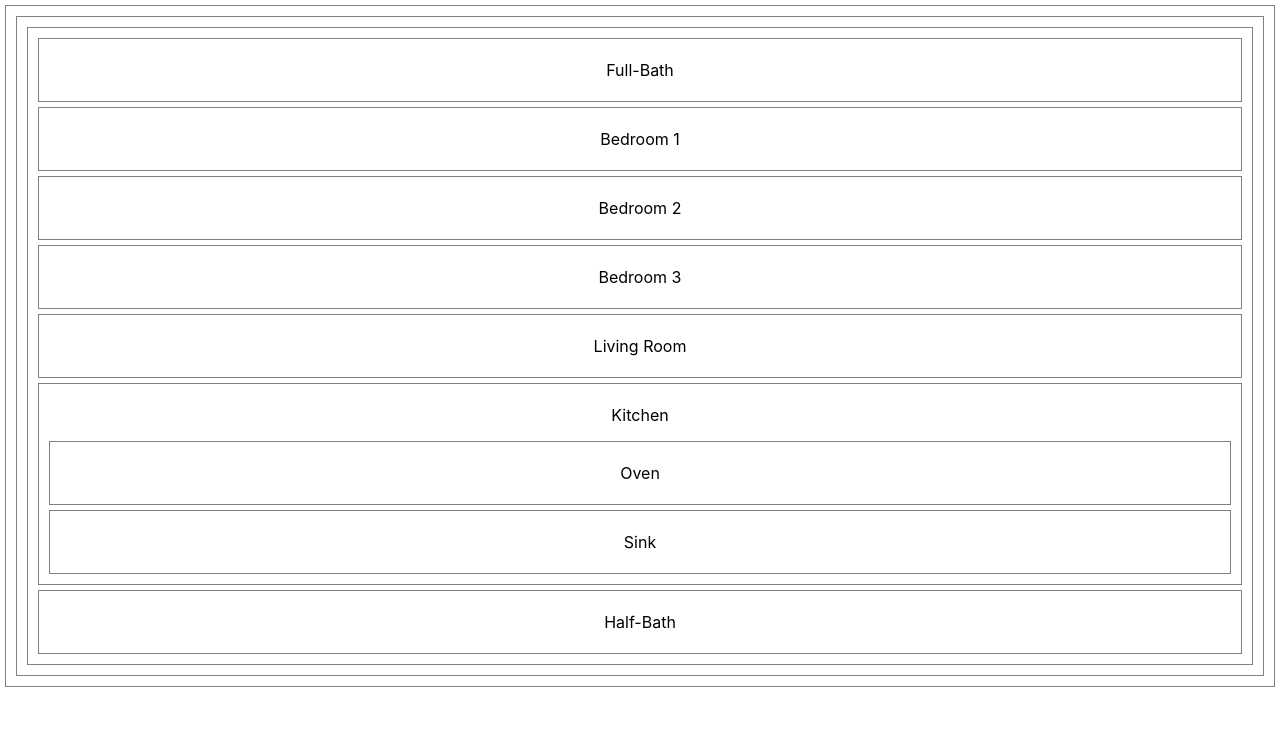
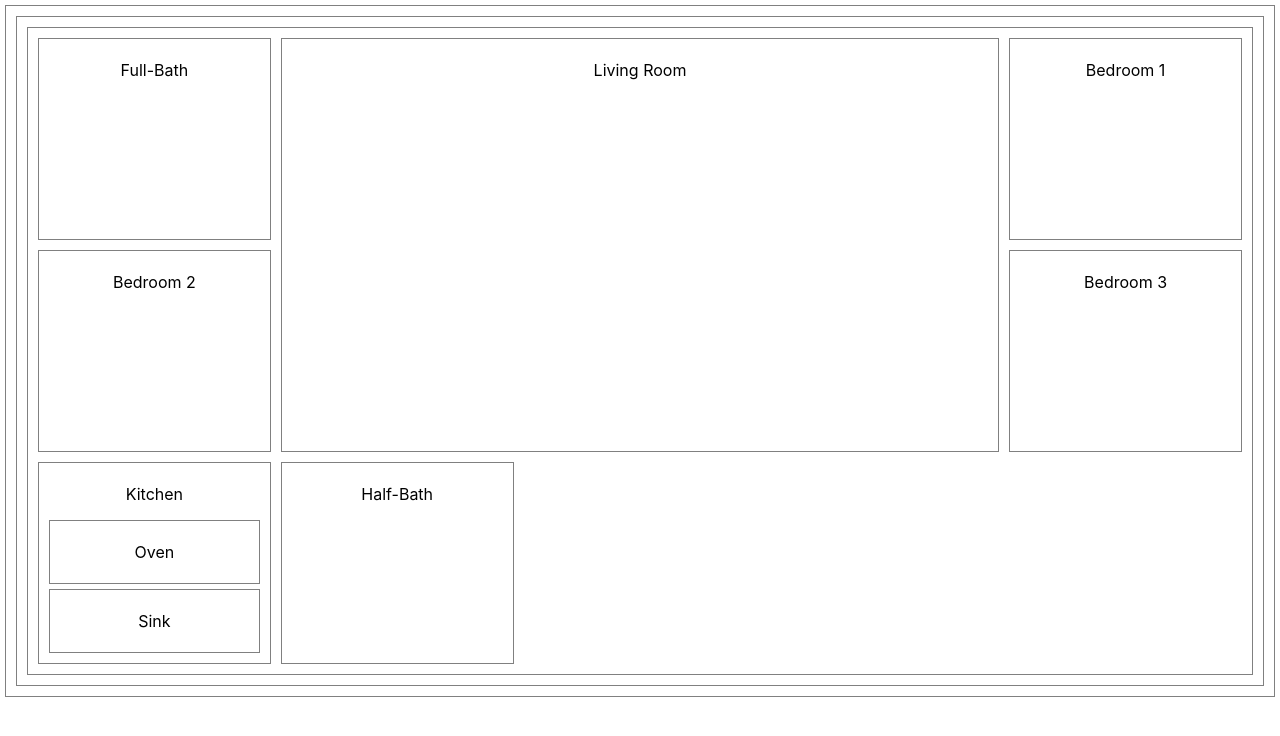
Before and after one commit to Madfarm/floor-plan, a React (Create React App) app: page / in a window 1280 px wide. Shown: the top 736 px of the page. Built offline with nearby package versions, Linux system fonts and the light colour scheme.

Commit message:
Add css grid and position living room

```diff
--- /dev/null
+++ b/src/components/FloorPlan/FloorPlan.css
@@ -0,0 +1,6 @@
+.FloorPlan{
+    display: grid;
+    grid-template-columns: repeat(5, 1fr);
+    grid-template-rows: repeat(3, 1fr);
+
+}
--- a/src/components/FloorPlan/FloorPlan.tsx
+++ b/src/components/FloorPlan/FloorPlan.tsx
@@ -3,6 +3,7 @@ import Bath from "./Bath/Bath"
 import Bedroom from "./Bedroom/Bedroom";
 import Kitchen from "./Kitchen/Kitchen";
 import LivingRoom from "./LivingRoom/LivingRoom";
+import './FloorPlan.css'
 
 export default function FloorPlan() {
     let totalBedrooms: number = 3;
@@ -13,7 +14,7 @@ export default function FloorPlan() {
     }
 
     return (
-        <div>
+        <div className="FloorPlan">
             <Bath size="Full" />
             {bedrooms}
             <LivingRoom />
--- /dev/null
+++ b/src/components/FloorPlan/LivingRoom/LivingRoom.css
@@ -0,0 +1,3 @@
+.LivingRoom {
+    grid-area:  1 / 2 / 3 / 5;
+}
--- a/src/components/FloorPlan/LivingRoom/LivingRoom.tsx
+++ b/src/components/FloorPlan/LivingRoom/LivingRoom.tsx
@@ -1,8 +1,8 @@
-
+import './LivingRoom.css'
 
 export default function LivingRoom(){
     return (
-        <div>
+        <div className="LivingRoom">
             <p>Living Room</p>
         </div>
     )
```
